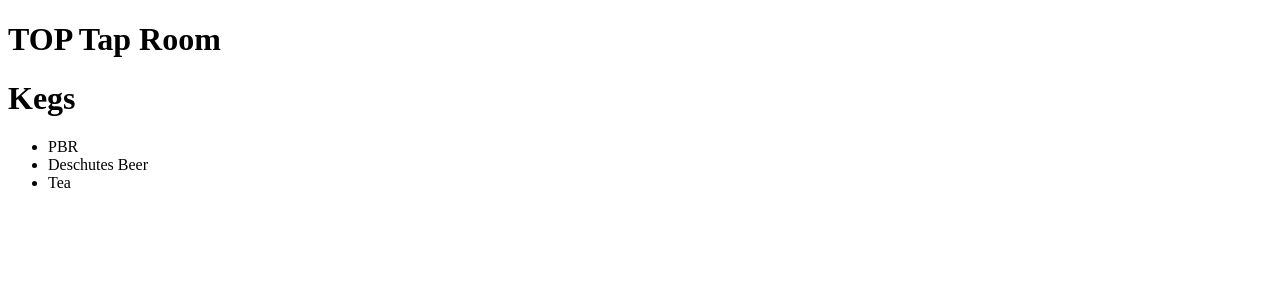
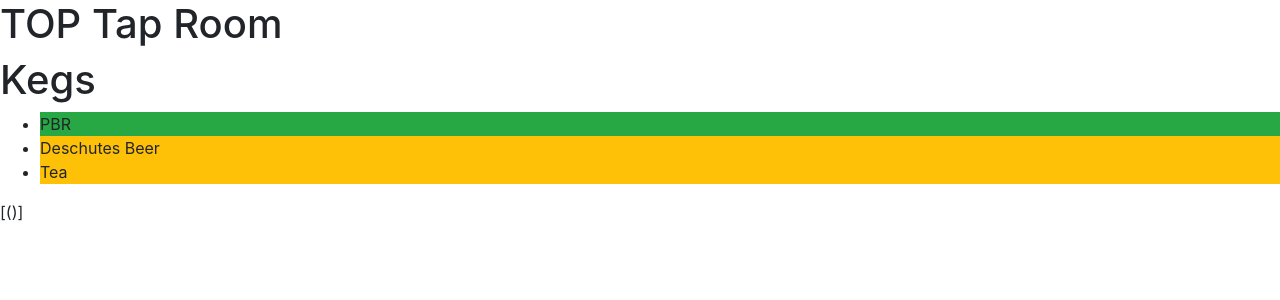
Before and after one commit to annieyshin/tap-room, an Angular app: page / in a window 1280 px wide. Shown: the top 300 px of the page. Built offline with nearby package versions, Linux system fonts and the light colour scheme.

Commit message:
add color coding for keg price and update cli json with bootstrap

```diff
--- a/package.json
+++ b/package.json
@@ -20,6 +20,7 @@
     "@angular/platform-browser": "^4.0.0",
     "@angular/platform-browser-dynamic": "^4.0.0",
     "@angular/router": "^4.0.0",
+    "bootstrap": "^4.1.3",
     "core-js": "^2.4.1",
     "rxjs": "^5.1.0",
     "zone.js": "^0.8.4"
--- a/src/app/keg/keg.component.html
+++ b/src/app/keg/keg.component.html
@@ -1,8 +1,10 @@
 <h1>Kegs</h1>
 <ul>
-  <li *ngFor="let keg of kegs" [class.selected]="keg === selectedKeg">
+  <li *ngFor="let keg of kegs" [class.selected]="keg === selectedKeg" [class]="priceColor(keg)">
     <span (click)="onSelect(keg)">{{ keg.name }}</span>
   </li>
 </ul>
 
 <app-keg-detail [keg]="selectedKeg"></app-keg-detail>
+
+[()]
--- a/src/app/keg/keg.component.ts
+++ b/src/app/keg/keg.component.ts
@@ -22,6 +22,16 @@
     }
   }
 
+  priceColor(keg){
+    if (keg.price <= 5) {
+      return "bg-success";
+    } else if (keg.price > 15) {
+      return "bg-danger";
+    } else if (keg.price >5) {
+      return "bg-warning";
+    }
+  }
+
 
 
   constructor() { }
```
Also changed, not shown: .angular-cli.json, 1 other file (tests, documents, lock files or other folders).
